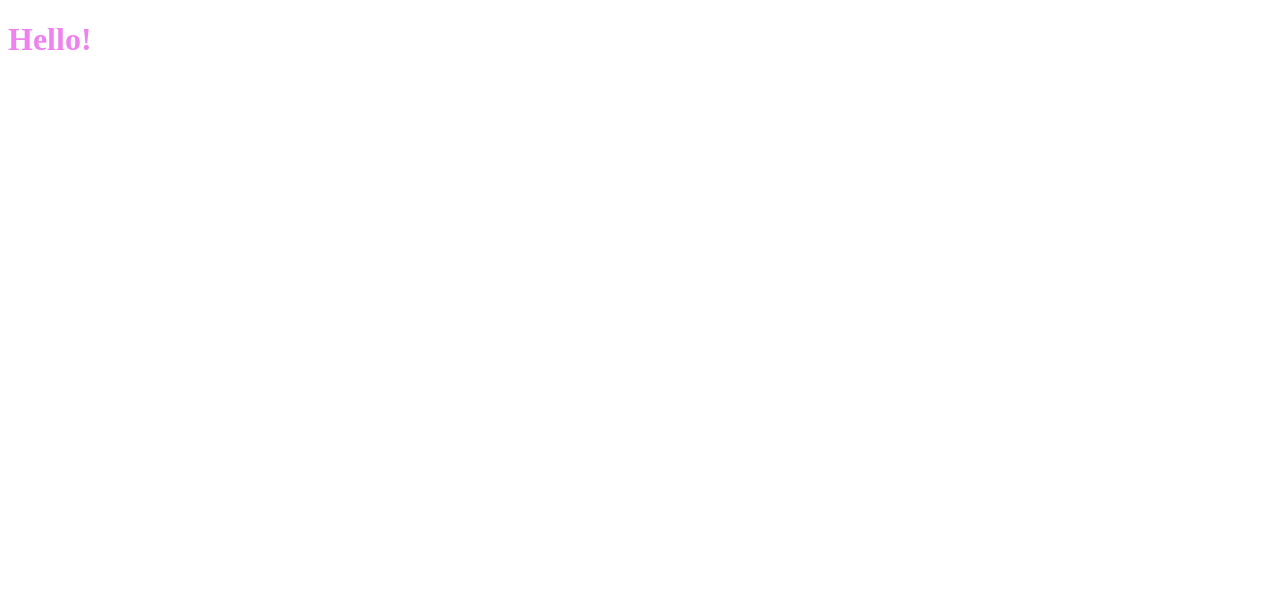
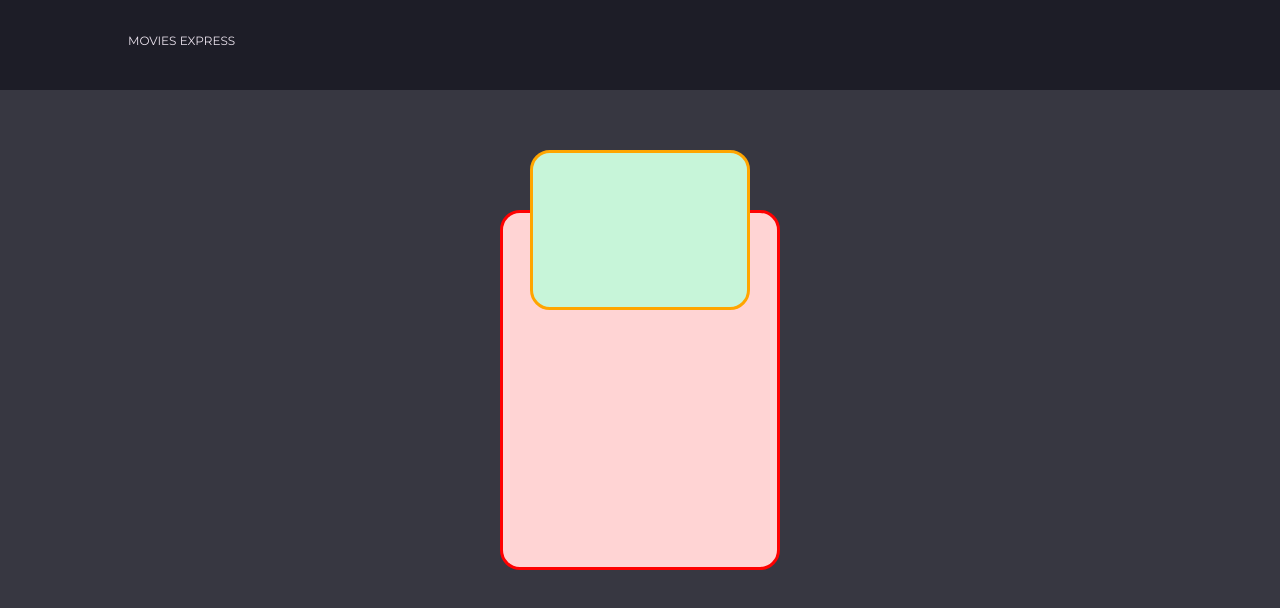
Before and after one commit to ilenia-agnolon/webapp-react, a React (Vite) app: page /movies/1 in a window 1280 px wide. Shown: the top 608 px of the page. Built offline with nearby package versions, Linux system fonts and the light colour scheme.

Commit message:
- creato un layout di base per l'applicazione ed impostiamo le rotte per le diverse pagine
- create 2 pagine:
1. la home, in cui verrà mostrata la lista dei film
2. la pagina di dettaglio di un singolo film

```diff
--- a/src/App.jsx
+++ b/src/App.jsx
@@ -1,10 +1,28 @@
-import { useState } from "react";
-import "./App.css";
+// import "./App.css";
+
+//import delle pages
+import HomePage from "./pages/HomePage";
+import MoviePage from "./pages/MoviePage";
+
+
+
+// import layout
+import DefaultLayout from "./layouts/DefaultLayout";
+
+// import router
+import { BrowserRouter, Routes, Route } from "react-router-dom";
 
 function App() {
   return (
     <>
-      <h1>Hello!</h1>
+      <BrowserRouter>
+        <Routes>
+          <Route element={<DefaultLayout />}>
+            <Route index element={<HomePage />} />
+            <Route path="/movies/:id" element={<MoviePage />} />
+          </Route>
+        </Routes>
+      </BrowserRouter>
     </>
   );
 }
--- /dev/null
+++ b/src/components/Header.jsx
@@ -0,0 +1,18 @@
+// import di router-dom per link
+import { Link } from "react-router-dom";
+
+// creazione componente Header
+const Header = () => {
+  return (
+    <header>
+      <nav className="nav-container">
+        <ul>
+          <li>MOVIES EXPRESS</li>
+          <li>{/* <Link to="/">Dettaglio Film</Link> */}</li>
+        </ul>
+      </nav>
+    </header>
+  );
+};
+
+export default Header;
--- a/src/index.css
+++ b/src/index.css
@@ -1,3 +1,120 @@
-h1 {
-  color: violet;
+/*************************************************
+    GENERAL RULES CSS
+ *************************************************/
+
+* {
+  margin: 0;
+  padding: 0;
+  box-sizing: border-box;
 }
+
+:root {
+  font-family: "Montserrat", sans-serif;
+  font-size: 12px;
+}
+
+body {
+  background-color: #373741;
+}
+
+/*************************************************
+    Header.jsx
+ *************************************************/
+header {
+  background-color: #1d1d27;
+  height: 90px;
+  color: #ebe3ee;
+
+  a {
+    text-decoration: none;
+    color: #ebe3ee;
+    font-family: "Montserrat", sans-serif;
+  }
+}
+
+.nav-container {
+  margin: 0 auto;
+  width: 80%;
+
+  ul {
+    list-style: none;
+    display: flex;
+    list-style: none;
+    align-items: center;
+    justify-content: space-between;
+    height: 80px;
+  }
+}
+
+/*************************************************
+    HomePage.jsx
+ *************************************************/
+.movies-container {
+  height: 400px;
+  background-color: #ebe3ee;
+  padding: 40px;
+  display: flex;
+  gap: 20px;
+  flex-wrap: wrap;
+}
+
+.movie-card {
+  height: 300px;
+  background-color: cadetblue;
+  width: 260px;
+  border-radius: 22px;
+  display: flex;
+}
+
+.movie-info {
+  height: 68px;
+  background-color: violet;
+  display: flex;
+  align-self: end;
+  width: 100%;
+  padding: 20px;
+  border-bottom-left-radius: 22px;
+  border-bottom-right-radius: 22px;
+}
+/*************************************************
+    MoviePage.jsx
+ *************************************************/
+.main-container-card-movie {
+  display: flex;
+  justify-content: center;
+  align-items: center;
+  margin: 60px;
+  /* height: 100vh; */
+}
+
+.card {
+  position: relative;
+  width: 300px;
+  height: 420px;
+}
+
+.top-box {
+  position: absolute;
+  top: 0;
+  left: 50%;
+  transform: translateX(-50%);
+  width: 220px;
+  height: 160px;
+  background-color: #c7f5d9;
+  border: 3px solid orange;
+  border-radius: 20px;
+  z-index: 2;
+}
+
+.bottom-box {
+  position: absolute;
+  bottom: 0;
+  left: 50%;
+  transform: translateX(-50%);
+  width: 280px;
+  height: 360px;
+  background-color: #ffd4d4;
+  border: 3px solid red;
+  border-radius: 20px;
+  z-index: 1;
+}
--- /dev/null
+++ b/src/layouts/DefaultLayout.jsx
@@ -0,0 +1,17 @@
+// importo Outlet per gestione comp su rotte
+import { Outlet } from "react-router-dom";
+
+// importo comp Header
+import Header from "../components/Header";
+
+// creazione componente Layout DefaultLayout
+export default function DefaultLayout() {
+  return (
+    <>
+      <Header />
+      <main>
+        <Outlet />
+      </main>
+    </>
+  );
+}
--- /dev/null
+++ b/src/pages/HomePage.jsx
@@ -0,0 +1,19 @@
+const HomePage = () => {
+  return (
+    <div className="movies-container">
+      {/* MOVIE CARD _____________________ */}
+      <div className="movie-card">
+        <div className="movie-info"></div>
+      </div>
+      {/* ________________________________ */}
+      <div className="movie-card">
+        <div className="movie-info"></div>
+      </div>
+      <div className="movie-card">
+        <div className="movie-info"></div>
+      </div>
+    </div>
+  );
+};
+
+export default HomePage;
--- /dev/null
+++ b/src/pages/MoviePage.jsx
@@ -0,0 +1,15 @@
+// import di router-dom per link
+import { Link } from "react-router-dom";
+
+const MoviePage = () => {
+  return (
+    <div className="main-container-card-movie">
+      <div className="card">
+        <div className="top-box"></div>
+        <div className="bottom-box"></div>
+      </div>
+    </div>
+  );
+};
+
+export default MoviePage;
```
Also changed, not shown: src/components/MovieCard.jsx (added, +11 -0 lines), 1 other file (tests, documents, lock files or other folders).
